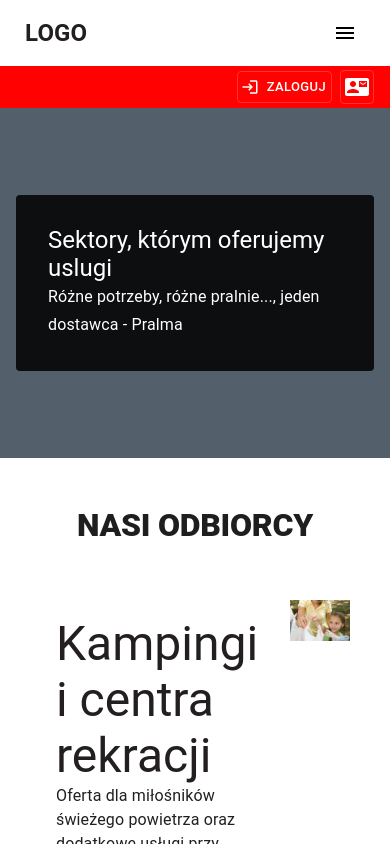
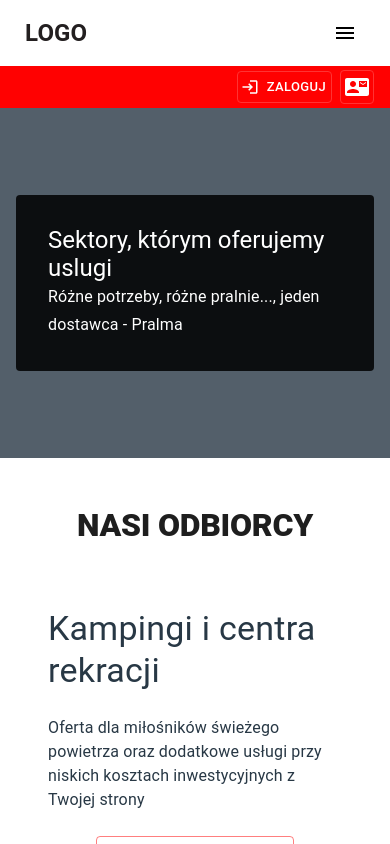
Before and after one commit to krystek77/react-website-client-side, a React (Create React App) app: page /klienci in a window 390 px wide. Built offline with nearby package versions, Linux system fonts and the light colour scheme; no server answers.

Commit message:
Create customers list section

```diff
--- a/src/pages/Customers.js
+++ b/src/pages/Customers.js
@@ -1,6 +1,6 @@
 import React from 'react';
 import { Link } from 'react-router-dom';
-import { Container, Card, CardContent, CardMedia, Typography, Button } from '@mui/material';
+import { Container, Card, CardContent, Box, CardMedia, Typography, Button } from '@mui/material';
 import SectionTitle from '../components/SectionTitle/SectionTitle';
 import Hero from '../components/Hero/Hero';
 
@@ -13,39 +13,40 @@ function Customers() {
       <Hero title="Sektory, którym oferujemy uslugi" subtitle="Różne potrzeby, różne pralnie..., jeden dostawca - Pralma" />
       <Container component="section" className={`${classes.page} ${classes.pageCustomers}`} maxWidth="false">
         <SectionTitle title="Nasi odbiorcy" />
+
         <Container className={classes.customersList}>
           <Card className={classes.customersListItem}>
-            <CardContent className={classes.customerListItemContent}>
-              <Typography className={classes.customerListItemTitle} component="h3" variant="h3">
+            <CardContent className={classes.customersListItemContent}>
+              <Typography className={classes.customersListItemTitle} component="h3" variant="h4">
                 Kampingi i centra rekracji
               </Typography>
-              <Typography className={classes.customerListItemSubtitle} component="p" variant="body1">
+              <Typography className={classes.customersListItemSubtitle} component="p" variant="body1">
                 Oferta dla miłośników świeżego powietrza oraz dodatkowe usługi przy niskich kosztach inwestycyjnych z Twojej strony
               </Typography>
-              <Button className={classes.customerListItemActionButton} component={Link} to="/" size="large" variant="contained" color="primary">
+              <Button className={classes.customersListItemActionButton} component={Link} to="/" size="large" variant="outlined" color="primary">
                 Dowiedz się więcej
               </Button>
             </CardContent>
-            <div className={classes.customListItemImageWrapper}>
-              <CardMedia component="img" image="../assets/images/customers/campsite.jpg" alt="campsites" />
-            </div>
+            <Box className={classes.customersListItemImageWrapper}>
+              <CardMedia className={classes.customersListItemImage} component="img" image="../assets/images/customers/campsite.jpg" alt="campsites" />
+            </Box>
           </Card>
 
           <Card className={classes.customersListItem}>
-            <CardContent className={classes.customerListItemContent}>
-              <Typography className={classes.customerListItemTitle} component="h3" variant="h3">
+            <CardContent className={classes.customersListItemContent}>
+              <Typography className={classes.customersListItemTitle} component="h3" variant="h4">
                 Zdrowie i higiena
               </Typography>
-              <Typography className={classes.customerListItemSubtitle} component="p" variant="body1">
+              <Typography className={classes.customersListItemSubtitle} component="p" variant="body1">
                 Zalety zintegrowanej pralni w szpitalu, przychodni, laboratorium, pomieszczeniu czystym lub przychodni weterynaryjnej.
               </Typography>
-              <Button className={classes.customerListItemActionButton} component={Link} to="/" size="large" variant="contained" color="primary">
+              <Button className={classes.customersListItemActionButton} component={Link} to="/" size="large" variant="outlined" color="primary">
                 Dowiedz się więcej
               </Button>
             </CardContent>
-            <div className={classes.customListItemImageWrapper}>
+            <Box className={classes.customersListItemImageWrapper}>
               <CardMedia className={classes.customersListItemImage} component="img" image="../assets/images/customers/healthandhygiene.jpg" alt="health and hygiene" />
-            </div>
+            </Box>
           </Card>
         </Container>
       </Container>
--- a/src/styles/customers.js
+++ b/src/styles/customers.js
@@ -4,8 +4,8 @@ import { makeStyles } from '@mui/styles';
 export default makeStyles((theme) => ({
   pageCustomers: {
     paddingTop: 48,
-    // backgroundImage:'linear-gradient(to bottom,rgba(0,0,0,0.75) 0%, rgba(0,0,0,0.35) 70%, rgba(0,0,0,0.35) 100%)'
   },
+
   //customer card
   customersList: {
     paddingBottom: 24,
@@ -15,28 +15,60 @@ export default makeStyles((theme) => ({
     marginBottom: 24,
     boxShadow: 'none',
     borderRadius: 0,
-    '&:nth-child(2n)': {
-      flexDirection: 'row-reverse',
+    flexDirection: 'column',
+    [theme.breakpoints.up('sm')]: {
+      flexDirection: 'row',
+      flexWrap: 'nowrap',
+      '&:nth-child(even)': {
+        flexDirection: 'row-reverse',
+      },
     },
   },
-  customerListItemContent: {
+  customersListItemContent: {
     display: 'flex',
     flexDirection: 'column',
     justifyContent: 'center',
-    width:"100%",
-    padding:24,
+    width: '100%',
+    marginBottom: 8,
+
+    [theme.breakpoints.up('sm')]: {
+      padding: 24,
+      marginBottom: 0,
+    },
   },
-  customerListItemTitle: {},
-  customerListItemSubtitle: {},
-  customerListItemActionButton: {},
-  customListItemImageWrapper:{
-      width:"100%",
-      padding:8,
+  customersListItemTitle: {
+    marginBottom: 24,
+    color: theme.palette.secondary.main,
+  },
+  customersListItemSubtitle: {
+    marginBottom: 24,
+    color: theme.palette.secondary.main,
+  },
+  customersListItemActionButton: {
+    width: 'max-content',
+    margin: '0 auto',
+  },
+  customersListItemImageWrapper: {
+    width: '100%',
+    padding: 1,
+    border: `10px solid ${theme.palette.primary.main}`,
+    borderRadius: 4,
+    backgroundColor: theme.palette.primary.dark,
+    [theme.breakpoints.up('sm')]: {
+      margin: 24,
+    },
   },
   customersListItemImage: {
     display: 'block',
-    width:"100%",
-    height:"100%",
-    objectFit:"cover",
+    width: '100%',
+    height: '100%',
+    objectFit: 'cover',
+    objectPosition: '50% 50%',
+  },
+  divider: {
+    width: '100%',
+    height: 1,
+    backgroundColor: '#1E1E1E',
+    background: 'linear-gradient(left right,rgba(0,0,0,0.75) 0%, rgba(0,0,0,0.35) 70%, rgba(0,0,0,0) 100%)',
   },
 }));
```
